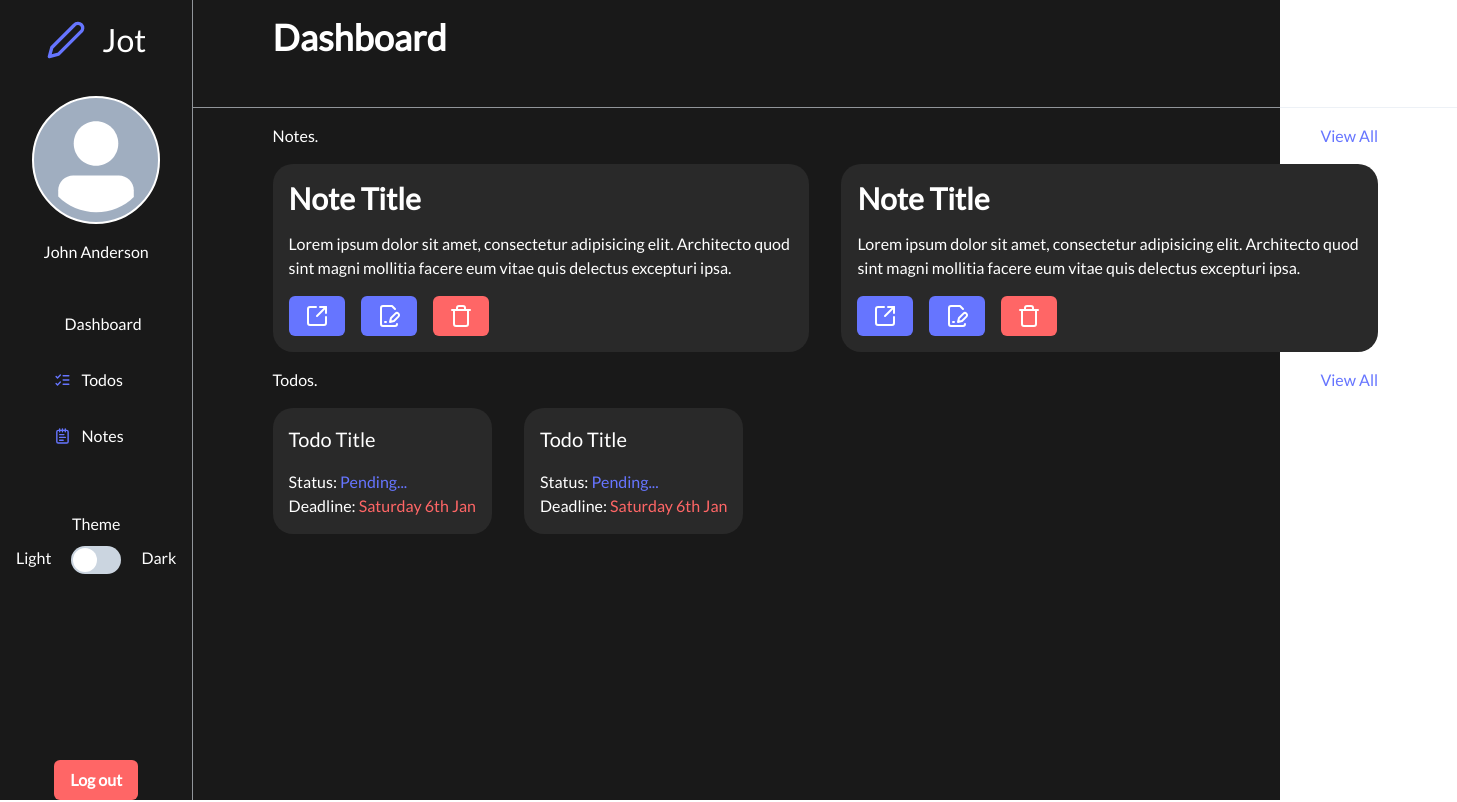
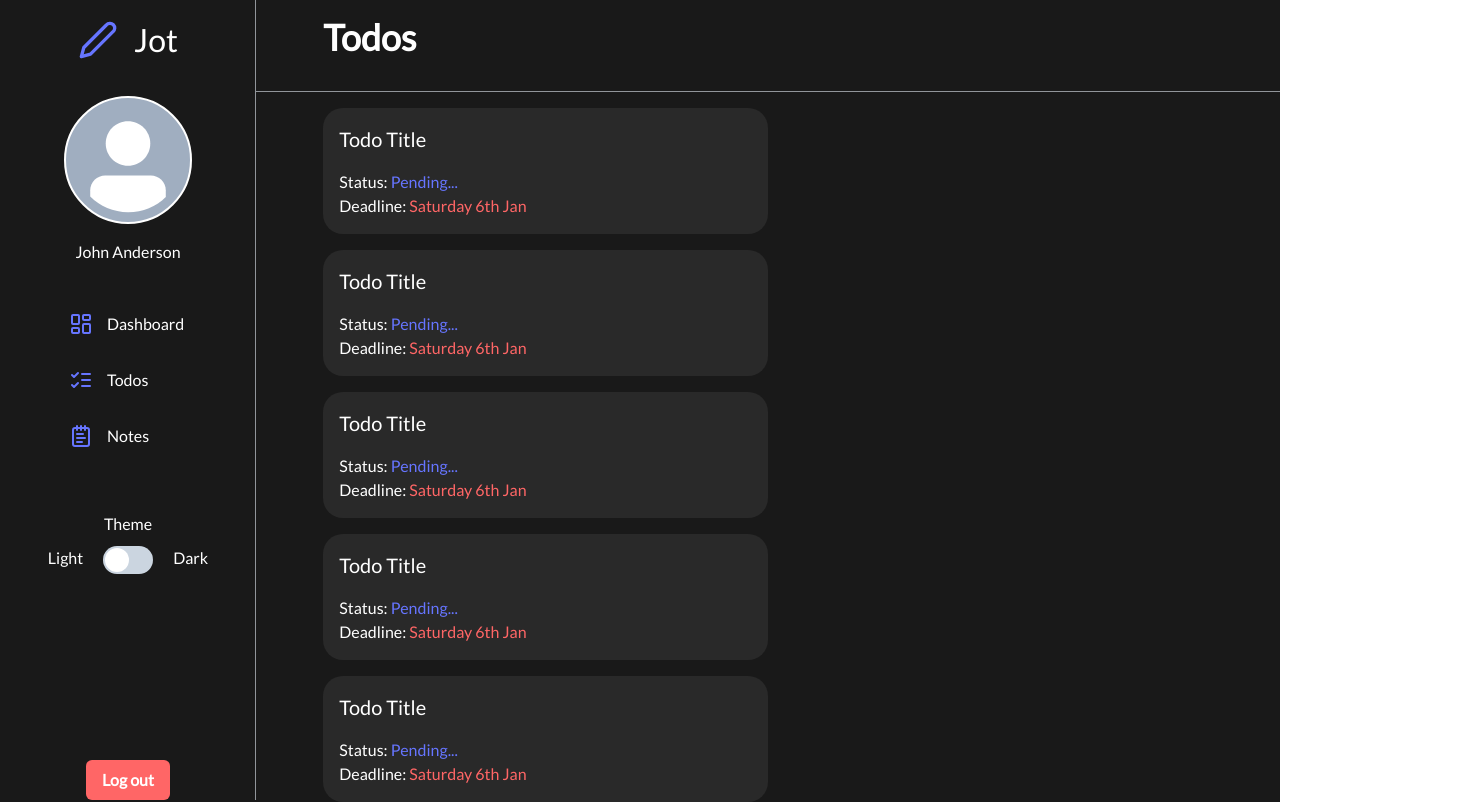
Before and after one commit to Zabzx/jot, a React (Vite) app in the folder client/: page /todos in a window 1280 px wide. Shown: the top 802 px of the page, 1457 px wide, since content can reach past the window. Built offline with nearby package versions, Linux system fonts and the light colour scheme.

Commit message:
notes and todo pages

```diff
--- a/client/package.json
+++ b/client/package.json
@@ -18,7 +18,9 @@
     "framer-motion": "^10.18.0",
     "lucide-react": "^0.312.0",
     "react": "^18.2.0",
-    "react-dom": "^18.2.0"
+    "react-dom": "^18.2.0",
+    "react-router": "^6.21.3",
+    "react-router-dom": "^6.21.3"
   },
   "devDependencies": {
     "@types/react": "^18.2.43",
--- a/client/src/App.tsx
+++ b/client/src/App.tsx
@@ -1,16 +1,22 @@
-import { Flex, Divider, Box } from "@chakra-ui/react";
+import { Flex, Box } from "@chakra-ui/react";
+import { Routes, Route } from "react-router-dom";
 import Sidebar from "./components/Sidebar";
 import Dashboard from "./components/Dashboard";
+import Todos from "./components/Todos";
+import Notes from "./components/Notes";
 
 function App() {
 
   return (
     <>
-    <Flex bg="#191919" h="100vh">
+    <Flex bg="#191919" h="100%">
       <Sidebar />
-      <Divider orientation="vertical" zIndex={2} />
       <Box flex="1" w="100%">
-      <Dashboard />
+      <Routes>
+      <Route path="/" element={<Dashboard />} />
+      <Route path="/todos" element={<Todos />} />
+      <Route path="/notes" element={<Notes />} />
+      </Routes>
       </Box>
     </Flex>
     </>
--- a/client/src/components/Dashboard.tsx
+++ b/client/src/components/Dashboard.tsx
@@ -4,7 +4,7 @@ import TodoCard from "./TodoCard";
 
 function Dashboard() {
     return (
-        <Box>
+        <Box bg="#191919" w="100%">
         <Container maxW="90%">
         <Heading  mt="1rem" pb="3rem" color="white">Dashboard</Heading>
         </Container>
--- a/client/src/components/NoteCard.tsx
+++ b/client/src/components/NoteCard.tsx
@@ -1,9 +1,13 @@
 import { Box, Heading, Text, Button, Flex } from "@chakra-ui/react";
 import { ArrowUpRightFromSquare, FilePenLine, Trash } from "lucide-react";
 
-function NoteCard() {
+type NoteCardProps = {
+    width?: string
+}
+
+function NoteCard(props: NoteCardProps) {
     return (
-        <Box mt="1rem" bg="#292929" w="600px" p="1rem" borderRadius="20px">
+        <Box mt="1rem" bg="#292929" w={props.width} p="1rem" borderRadius="20px">
             <Heading fontSize="30px" mb="1rem" color="white">Note Title</Heading>
             <Text color="white">Lorem ipsum dolor sit amet, consectetur adipisicing elit. Architecto quod sint magni mollitia facere eum vitae quis delectus excepturi ipsa.</Text>
 
--- /dev/null
+++ b/client/src/components/Notes.tsx
@@ -0,0 +1,28 @@
+import { Box, Container, Heading, Divider, Grid } from "@chakra-ui/react";
+import NoteCard from "./NoteCard";
+
+function Notes() {
+    return (
+        <>
+        <Box w="100%">
+        <Container maxW="90%">
+            <Heading mt="1rem" color="white">Notes</Heading>
+        </Container>
+        <Divider mt="2rem" />
+
+        <Container maxW="90%">
+            <Grid templateColumns="repeat(2, 1fr)" mt="1rem" gap="1rem">
+                <NoteCard  />
+                <NoteCard />
+                <NoteCard />
+                <NoteCard />
+                <NoteCard />
+                <NoteCard />
+            </Grid>
+        </Container>
+        </Box>
+        </>
+    )
+}
+
+export default Notes
--- a/client/src/components/Sidebar.tsx
+++ b/client/src/components/Sidebar.tsx
@@ -1,12 +1,13 @@
 import { Box, Flex, Text, Container, Button, Divider } from "@chakra-ui/react";
 import { Pen, LayoutDashboard, ListChecks, NotepadText } from "lucide-react";
+import { Link } from "react-router-dom";
 import { Avatar } from '@chakra-ui/react';
 import { Switch } from '@chakra-ui/react'
 
 function Sidebar() {
     return (
         <>
-        <Box position="relative" bg="#191919" color="white" w="20%" h="100vh">
+        <Box position="sticky" top="0px" bg="#191919" color="white" w="20%" h="100vh">
             <Flex justifyContent="center" alignItems="center" mt="1rem" gap="1rem">
             <Pen size={40} color="#6675FF" />
             <Text fontSize="32px">Jot</Text>
@@ -14,25 +15,31 @@ function Sidebar() {
 
             <Flex flexDir="column" alignItems="center" mt="2rem">
             <Avatar size='2xl' border="2px solid white" src='' />
-            <Text mt="1rem">John Anderson</Text>
+            <Text mt="1rem" mb="2rem">John Anderson</Text>
             </Flex>
 
             <Container w="60%" position="relative" zIndex={2}>
-            <Flex flexDir="column" gap="-50px">
-            <Flex justifyContent="space-around" gap="10px" cursor="pointer" mt="2rem" py="1rem" transition="0.4s" _hover={{ bg: "#292929", color: "white",  borderRadius: "20px" }}>
+            <Flex flexDir="column" >
+            <Link to="/">
+            <Flex justifyContent="space-around" gap="10px" cursor="pointer" py="1rem" transition="0.4s" _hover={{ bg: "#292929", color: "white",  borderRadius: "20px" }}>
             <LayoutDashboard color="#6675FF" />
             <Text w="80px">Dashboard</Text>
             </Flex>
+            </Link>
 
+            <Link to="/todos">
             <Flex justifyContent="space-around" gap="10px" cursor="pointer" py="1rem" transition="0.4s" _hover={{ bg: "#292929", color: "white",  borderRadius: "20px" }}>
             <ListChecks color="#6675FF" />
             <Text w="80px">Todos</Text>
             </Flex>
+            </Link>
 
+            <Link to="/notes">
             <Flex justifyContent="space-around" gap="10px" cursor="pointer" py="1rem" transition="0.4s" _hover={{ bg: "#292929", color: "white",  borderRadius: "20px" }}>
             <NotepadText color="#6675FF" />
             <Text w="80px">Notes</Text>
             </Flex>
+            </Link>
             </Flex>
 
             <Text textAlign="center" mt="3rem" mb="10px">Theme</Text>
@@ -46,8 +53,8 @@ function Sidebar() {
             <Flex position="absolute" w="100%" top="0" right="0" justifyContent="center" alignItems="flex-end" h="100%" zIndex={1}>
             <Button bg="#FF6666" color="white">Log out</Button>
             </Flex>
+            <Divider position="absolute" right="0" top="0" zIndex={2} orientation="vertical" h="100%" />
         </Box>
-        {/* <Divider orientation="vertical" variant="solid" w="10px" h="100%" size="50" colorScheme="whiteAlpha" /> */}
         </>
     )
 }
--- a/client/src/components/TodoCard.tsx
+++ b/client/src/components/TodoCard.tsx
@@ -1,14 +1,16 @@
 import { Box, Text } from "@chakra-ui/react";
 
-function TodoCard() {
+type TodoCardProps = {
+    width?: string
+}
+
+function TodoCard(props: TodoCardProps) {
     return (
-        <>
-        <Box bg="#292929" p="1rem" borderRadius="20px">
+        <Box w={props.width} bg="#292929" p="1rem" borderRadius="20px">
             <Text fontSize="20px" mb="1rem" color="white">Todo Title</Text>
             <Text color="white">Status: <span style={{ color: "#6675FF"}} >Pending...</span></Text>
             <Text color="white">Deadline: <span style={{ color: "#FF6666"}}>Saturday 6th Jan</span></Text>
         </Box>
-        </>
     )
 }
 
--- /dev/null
+++ b/client/src/components/Todos.tsx
@@ -0,0 +1,28 @@
+import { Box, Container, Heading, Divider, Flex } from "@chakra-ui/react"
+import TodoCard from "./TodoCard"
+
+function Todos() {
+    return (
+        <>
+        <Box w="100%">
+        <Container maxW="90%">
+            <Heading mt="1rem" color="white">Todos</Heading>
+        </Container>
+        <Divider mt="2rem" />
+
+        <Container maxW="90%">
+            <Flex mt="1rem" flexDir="column" gap="1rem">
+                <TodoCard width="50%" />
+                <TodoCard width="50%" />
+                <TodoCard width="50%" />
+                <TodoCard width="50%" />
+                <TodoCard width="50%" />
+                <TodoCard width="50%" />
+            </Flex>
+        </Container>
+        </Box>
+        </>
+    )
+}
+
+export default Todos
```
Also changed, not shown: client/src/main.tsx (+6 -1 lines), 1 other file (tests, documents, lock files or other folders).
